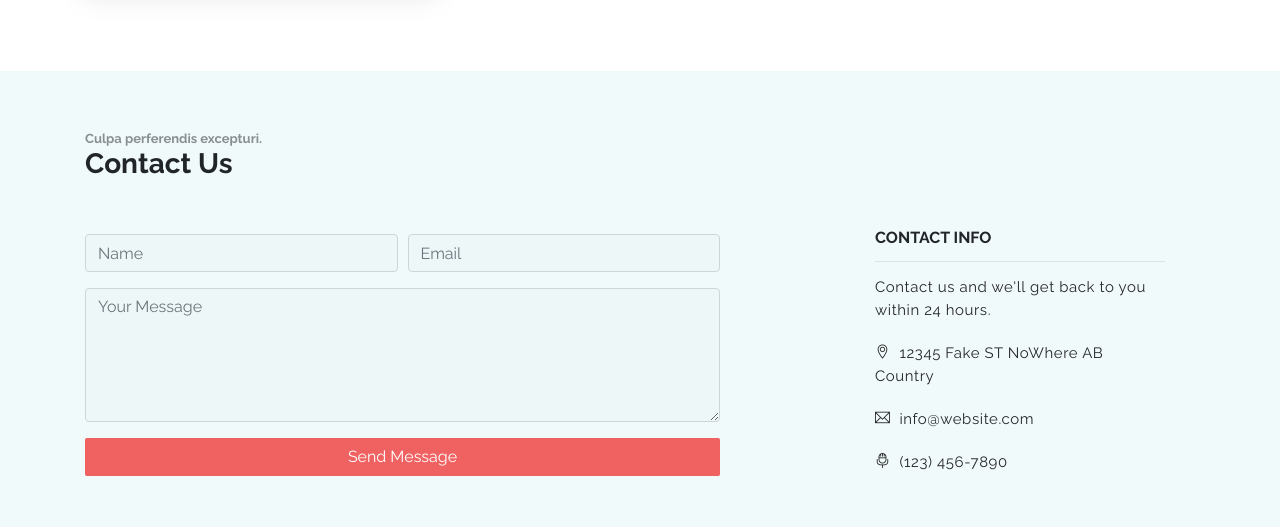
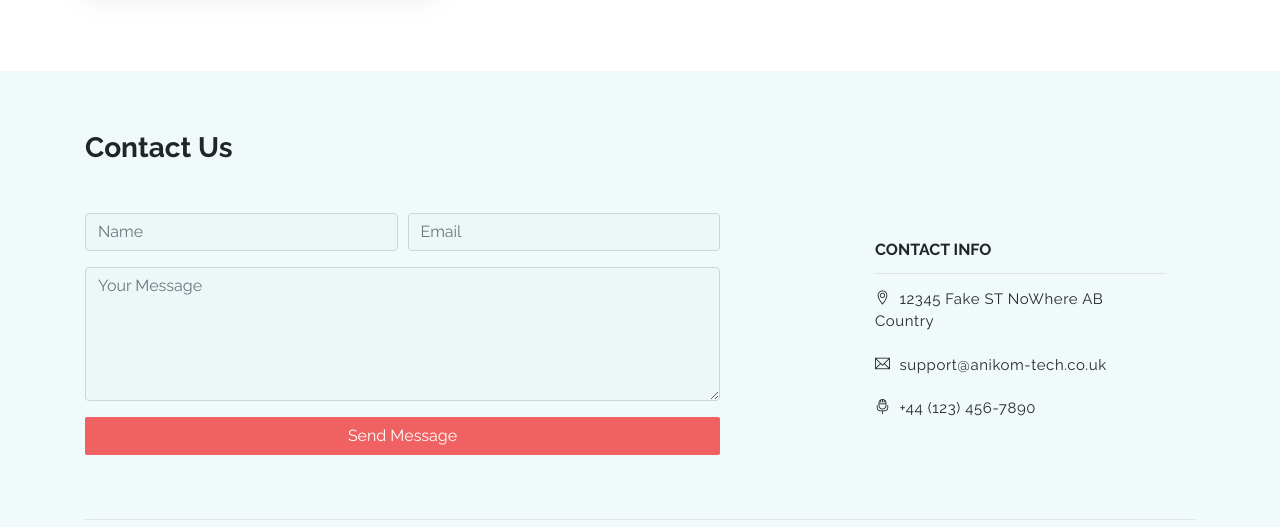
Before and after one commit to PoojaSSahu/Aninikom-Website-2, a plain HTML site: page index.html in a window 1280 px wide. Shown: the part 3598-4125 px from the top of the page. Drawn offline with Linux system fonts and the light colour scheme.

Commit message:
changed to anik.js

```diff
--- a/assets/js/ollie.js
+++ b/assets/js/anik.js
@@ -1,11 +1,7 @@
 /*!
 =========================================================
-* Ollie Landing page
+* Anik Landing page
 =========================================================
-
-* Copyright: 2019 DevCRUD (https://devcrud.com)
-* Licensed: (https://devcrud.com/licenses)
-* Coded by www.devcrud.com
 
 =========================================================
 
--- a/index.html
+++ b/index.html
@@ -395,7 +395,7 @@
     <section id="contact" class="section pb-0">
 
         <div class="container">
-            <h6 class="xs-font mb-0">Culpa perferendis excepturi.</h6>
+            <!-- <h6 class="xs-font mb-0">Culpa perferendis excepturi.</h6> -->
             <h3 class="section-title mb-5">Contact Us</h3>
 
             <div class="row align-items-center justify-content-between">
@@ -424,10 +424,10 @@
                             <h6>CONTACT INFO</h6>
                         </li>
                         <li class="list-body">
-                            <p class="py-2">Contact us and we'll get back to you within 24 hours.</p>
+                            <!-- <p class="py-2">Contact us and we'll get back to you within 24 hours.</p> -->
                             <p class="py-2"><i class="ti-location-pin"></i> 12345 Fake ST NoWhere AB Country</p>
-                            <p class="py-2"><i class="ti-email"></i>  info@website.com</p>
-                            <p class="py-2"><i class="ti-microphone"></i> (123) 456-7890</p>
+                            <p class="py-2"><i class="ti-email"></i>  support@anikom-tech.co.uk</p>
+                            <p class="py-2"><i class="ti-microphone"></i> +44 (123) 456-7890</p>
 
                         </li>
                     </ul>
@@ -462,8 +462,8 @@
     <script src="assets/vendors/owl-carousel/js/owl.carousel.js"></script>
 
 
-    <!-- Ollie js -->
-    <script src="assets/js/Ollie.js"></script>
+    <!-- Anik js -->
+    <script src="assets/js/anik.js"></script>
 
 </body>
 </html>
```
